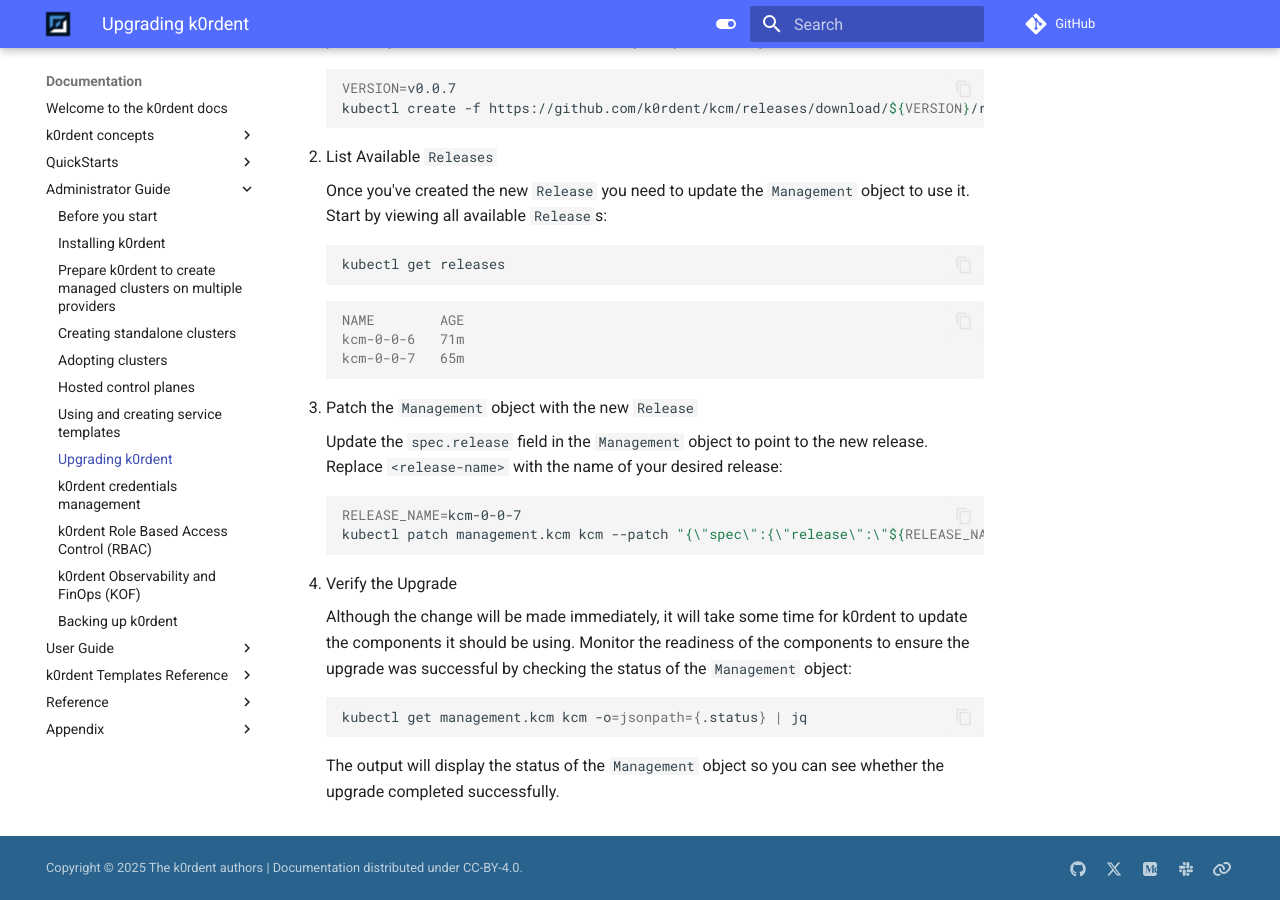
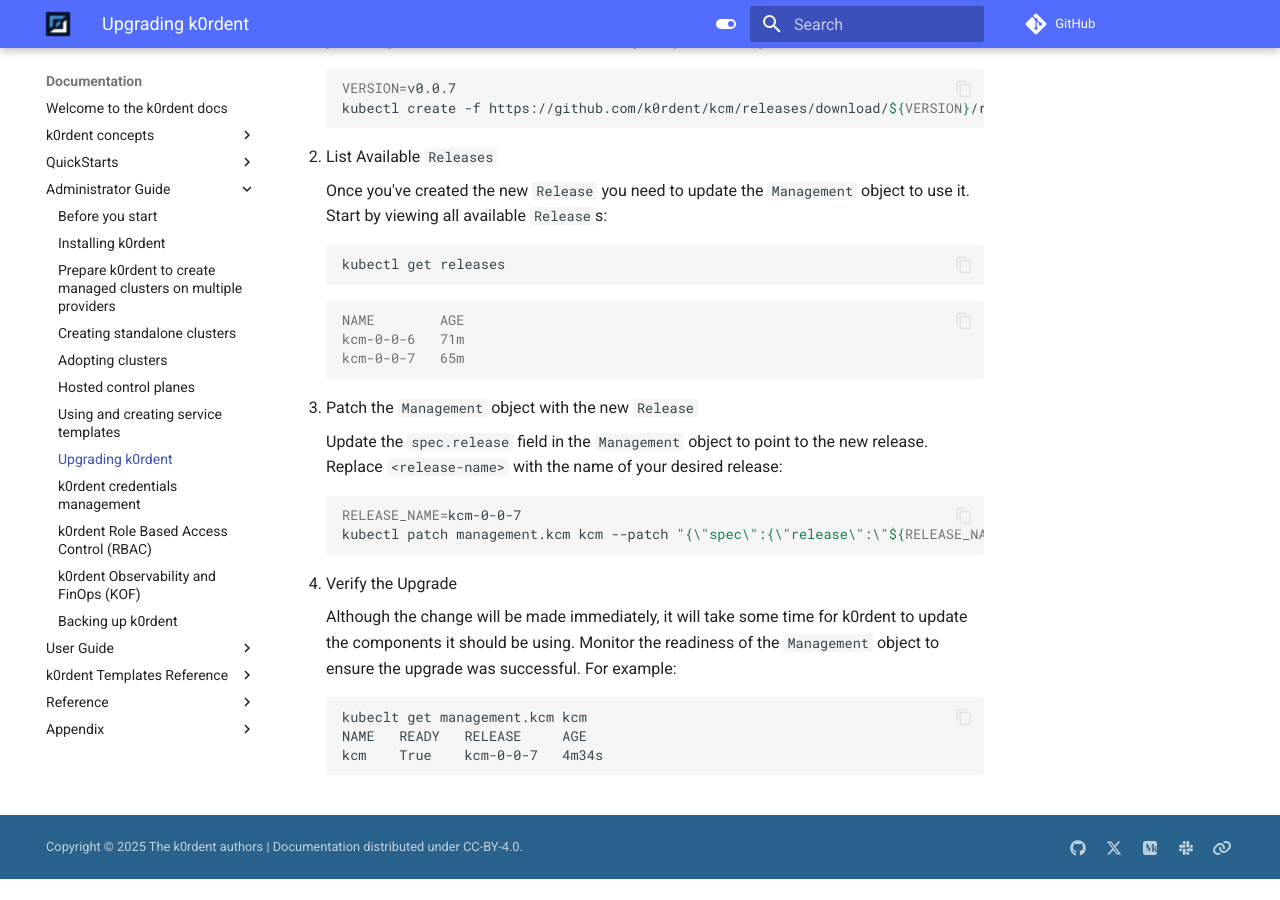
Before and after one commit to zerospiel/docs, an MkDocs documentation site: the page built from docs/admin-upgrading-k0rdent.md, in a window 1280 px wide and 900 px high, scrolled down 1007 px. Built offline with MkDocs 1.6.1 and Material for MkDocs 9.7.7, drawn with Linux system fonts in a browser that asks for light colours; comment, search, counter and statistics services are not loaded; the version menu is left out; after the commit the page ends 1886 px from its top, so only the background shows below that.

Commit message:
update k0rdent release upgrade docs
Signed-off-by: Satyam Bhardwaj <sbhardwaj@mirantis.com>

````diff
--- a/docs/admin-upgrading-k0rdent.md
+++ b/docs/admin-upgrading-k0rdent.md
@@ -53,6 +53,7 @@
     ```shell
     kubectl get releases
     ```
+
     ```console
     NAME        AGE
     kcm-0-0-6   71m
@@ -71,10 +72,10 @@
 4. Verify the Upgrade
 
     Although the change will be made immediately, it will take some time for k0rdent to update the components it should be
-    using.  Monitor the readiness of the components to ensure the upgrade was successful by checking the status of the `Management` object:
+    using. Monitor the readiness of the `Management` object to ensure the upgrade was successful. For example:
 
     ```shell
-    kubectl get management.kcm kcm -o=jsonpath={.status} | jq
+    kubeclt get management.kcm kcm
+    NAME   READY   RELEASE     AGE
+    kcm    True    kcm-0-0-7   4m34s
     ```
-
-    The output will display the status of the `Management` object so you can see whether the upgrade completed successfully.
````
